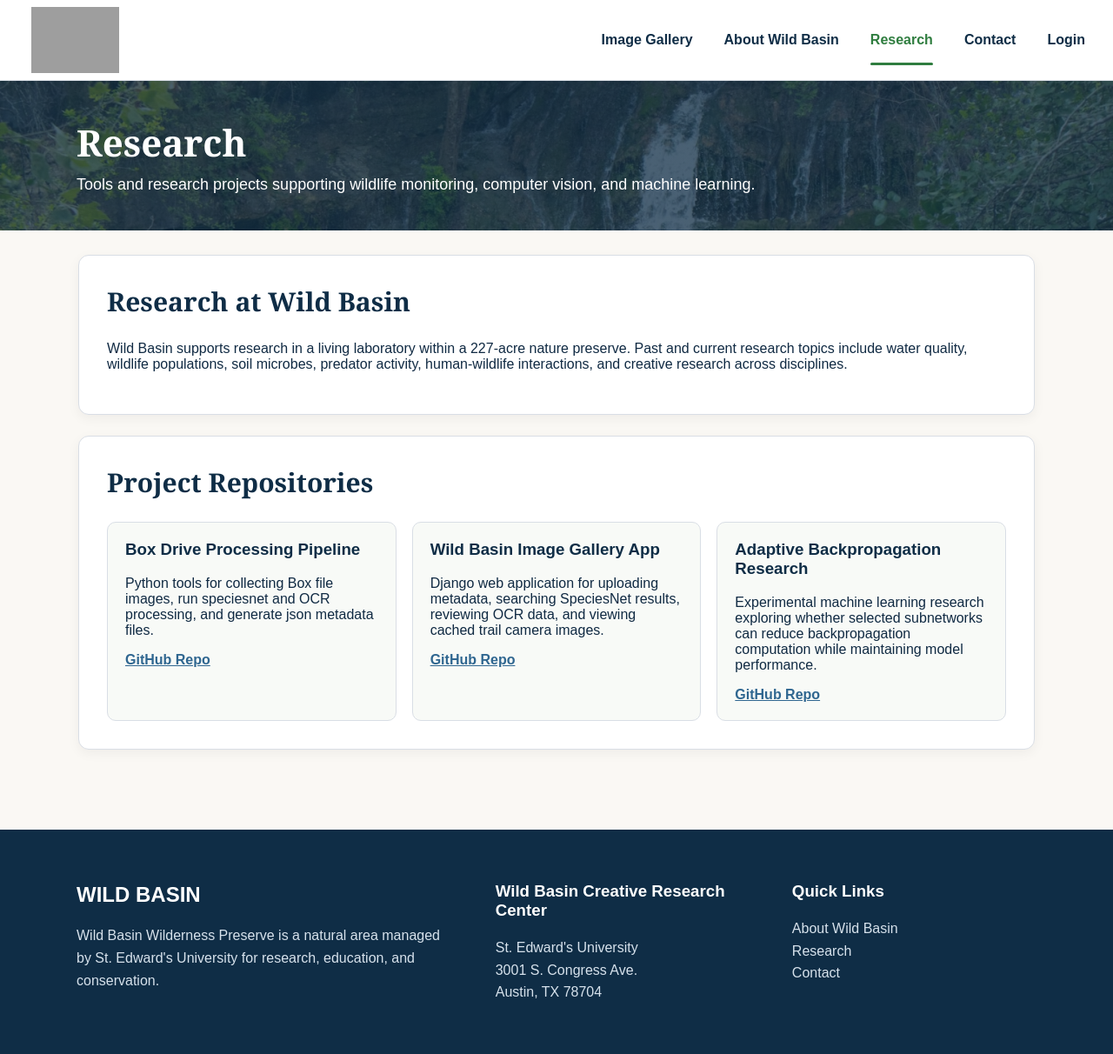
After one commit to RyanEAA/django-wild-basin-app, a Django app: page /research/ in a window 1280 px wide. The commit adds this page. Shown: the whole page at 87% size. Run offline with Django 4.2, Linux system fonts and the light colour scheme; grey boxes are pictures that could not be loaded.

Commit message:
pushing pages related to website and research

```diff
--- a/wildlife_viewer/config/urls.py
+++ b/wildlife_viewer/config/urls.py
@@ -27,6 +27,8 @@ urlpatterns = [
     path("accounts/logout/", auth_views.LogoutView.as_view(), name="logout"),
 
     path("", include("images.urls")),
+
+
 ]
 
 urlpatterns += static(settings.MEDIA_URL, document_root=settings.MEDIA_ROOT)
--- a/wildlife_viewer/images/static/images/css/site.css
+++ b/wildlife_viewer/images/static/images/css/site.css
@@ -251,3 +251,68 @@ input, select {
 .logout-form button:hover {
     color: var(--green);
 }
+
+.content-page {
+    max-width: 1100px;
+    margin: 0 auto;
+}
+
+.content-card {
+    background: white;
+    border: 1px solid var(--border);
+    border-radius: 12px;
+    padding: 32px;
+    margin-bottom: 24px;
+    box-shadow: 0 4px 14px rgba(0,0,0,.05);
+}
+
+.content-card h2 {
+    color: var(--navy);
+    font-family: Georgia, serif;
+    font-size: 30px;
+    margin-top: 0;
+}
+
+.stat-grid,
+.project-grid,
+.contact-grid {
+    display: grid;
+    grid-template-columns: repeat(3, 1fr);
+    gap: 18px;
+}
+
+.stat-box,
+.project-card,
+.contact-card {
+    background: #f8faf7;
+    border: 1px solid var(--border);
+    border-radius: 10px;
+    padding: 20px;
+}
+
+.stat-number {
+    font-size: 34px;
+    font-weight: 800;
+    color: var(--green);
+}
+
+.project-card h3,
+.contact-card h3 {
+    margin-top: 0;
+    color: var(--navy);
+}
+
+.button-link {
+    display: inline-block;
+    background: var(--navy);
+    color: white;
+    padding: 11px 18px;
+    border-radius: 6px;
+    text-decoration: none;
+    font-weight: bold;
+}
+
+.external-link {
+    color: var(--blue);
+    font-weight: bold;
+}
--- a/wildlife_viewer/images/templates/base.html
+++ b/wildlife_viewer/images/templates/base.html
@@ -18,21 +18,21 @@
 
    <nav class="site-nav">
         <a href="{% url 'gallery' %}"
-        class="{% if request.resolver_match.url_name == 'gallery' %}active{% endif %}">
-            Gallery
+        class="{% if request.resolver_match.url_name == 'gallery' or request.resolver_match.url_name == 'image_detail' %}active{% endif %}">
+            Image Gallery
         </a>
 
-        <a href="#"
+        <a href="{% url 'about' %}"
         class="{% if request.resolver_match.url_name == 'about' %}active{% endif %}">
-            About
+            About Wild Basin
         </a>
 
-        <a href="#"
+        <a href="{% url 'research' %}"
         class="{% if request.resolver_match.url_name == 'research' %}active{% endif %}">
             Research
         </a>
 
-        <a href="#"
+        <a href="{% url 'contact' %}"
         class="{% if request.resolver_match.url_name == 'contact' %}active{% endif %}">
             Contact
         </a>
--- /dev/null
+++ b/wildlife_viewer/images/templates/images/research.html
@@ -0,0 +1,55 @@
+{% extends "base.html" %}
+
+{% block hero %}
+<section class="hero">
+    <h1>Research</h1>
+    <p>Tools and research projects supporting wildlife monitoring, computer vision, and machine learning.</p>
+</section>
+{% endblock %}
+
+{% block content %}
+<div class="content-page">
+
+    <section class="content-card">
+        <h2>Research at Wild Basin</h2>
+        <p>
+            Wild Basin supports research in a living laboratory within a 227-acre nature preserve.
+            Past and current research topics include water quality, wildlife populations, soil microbes,
+            predator activity, human-wildlife interactions, and creative research across disciplines.
+        </p>
+    </section>
+
+    <section class="content-card">
+        <h2>Project Repositories</h2>
+
+        <div class="project-grid">
+            <div class="project-card">
+                <h3>Box Drive Processing Pipeline</h3>
+                <p>
+                    Python tools for collecting Box file images, run speciesnet and OCR processing,
+                    and generate json metadata files.                </p>
+                <a class="external-link" href="https://github.com/RyanEAA/box-animal-classification" target="_blank">GitHub Repo</a>
+            </div>
+
+            <div class="project-card">
+                <h3>Wild Basin Image Gallery App</h3>
+                <p>
+                    Django web application for uploading metadata, searching SpeciesNet results,
+                    reviewing OCR data, and viewing cached trail camera images.
+                </p>
+                <a class="external-link" href="https://github.com/RyanEAA/django-wild-basin-app" target="_blank">GitHub Repo</a>
+            </div>
+
+            <div class="project-card">
+                <h3>Adaptive Backpropagation Research</h3>
+                <p>
+                    Experimental machine learning research exploring whether selected subnetworks
+                    can reduce backpropagation computation while maintaining model performance.
+                </p>
+                <a class="external-link" href="https://github.com/RyanEAA/stochastic-sparse-backpropagation" target="_blank">GitHub Repo</a>
+            </div>
+        </div>
+    </section>
+
+</div>
+{% endblock %}
--- a/wildlife_viewer/images/urls.py
+++ b/wildlife_viewer/images/urls.py
@@ -12,7 +12,12 @@ urlpatterns = [
     path("researcher/", views.researcher_dashboard, name="researcher_dashboard"),
     path("researcher/upload/", views.upload_metadata, name="upload_metadata"),
 
-    path("ajax/cache-image/<str:file_id>/", views.cache_image_ajax, name="cache_image_ajax")
+    path("ajax/cache-image/<str:file_id>/", views.cache_image_ajax, name="cache_image_ajax"),
+
+    path("about/", views.about, name="about"),
+    path("research/", views.research, name="research"),
+    path("contact/", views.contact, name="contact"),
+
 
     ]
 
--- a/wildlife_viewer/images/views.py
+++ b/wildlife_viewer/images/views.py
@@ -392,3 +392,15 @@ def image_detail(request, file_id):
         "species_form": species_form,
         "ocr_form": ocr_form,
     })
+
+
+def about(request):
+    return render(request, "images/about.html")
+
+
+def research(request):
+    return render(request, "images/research.html")
+
+
+def contact(request):
+    return render(request, "images/contact.html")
```
Also changed, not shown: wildlife_viewer/images/templates/images/about.html (added, +58 -0 lines), wildlife_viewer/images/templates/images/contact.html (added, +67 -0 lines).
